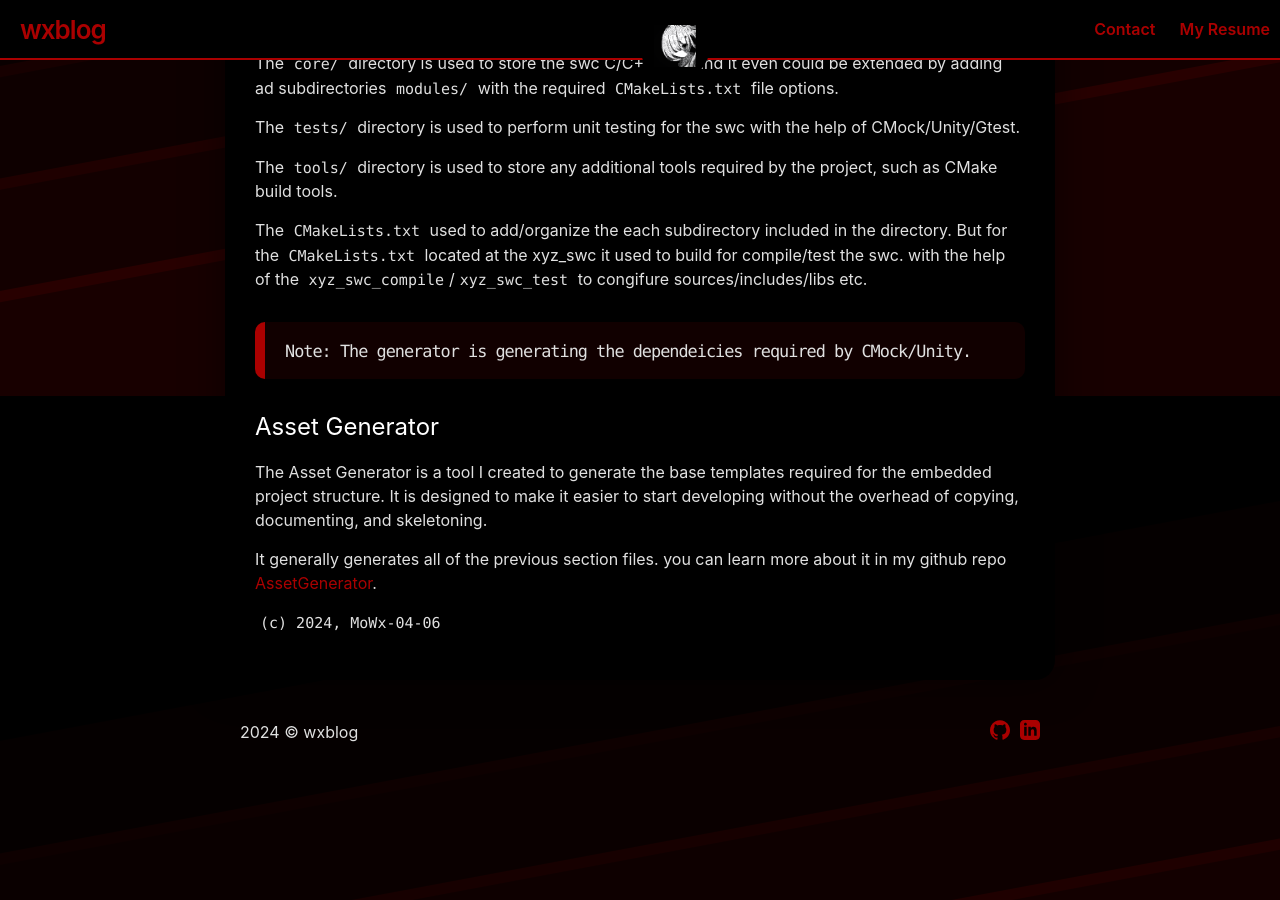
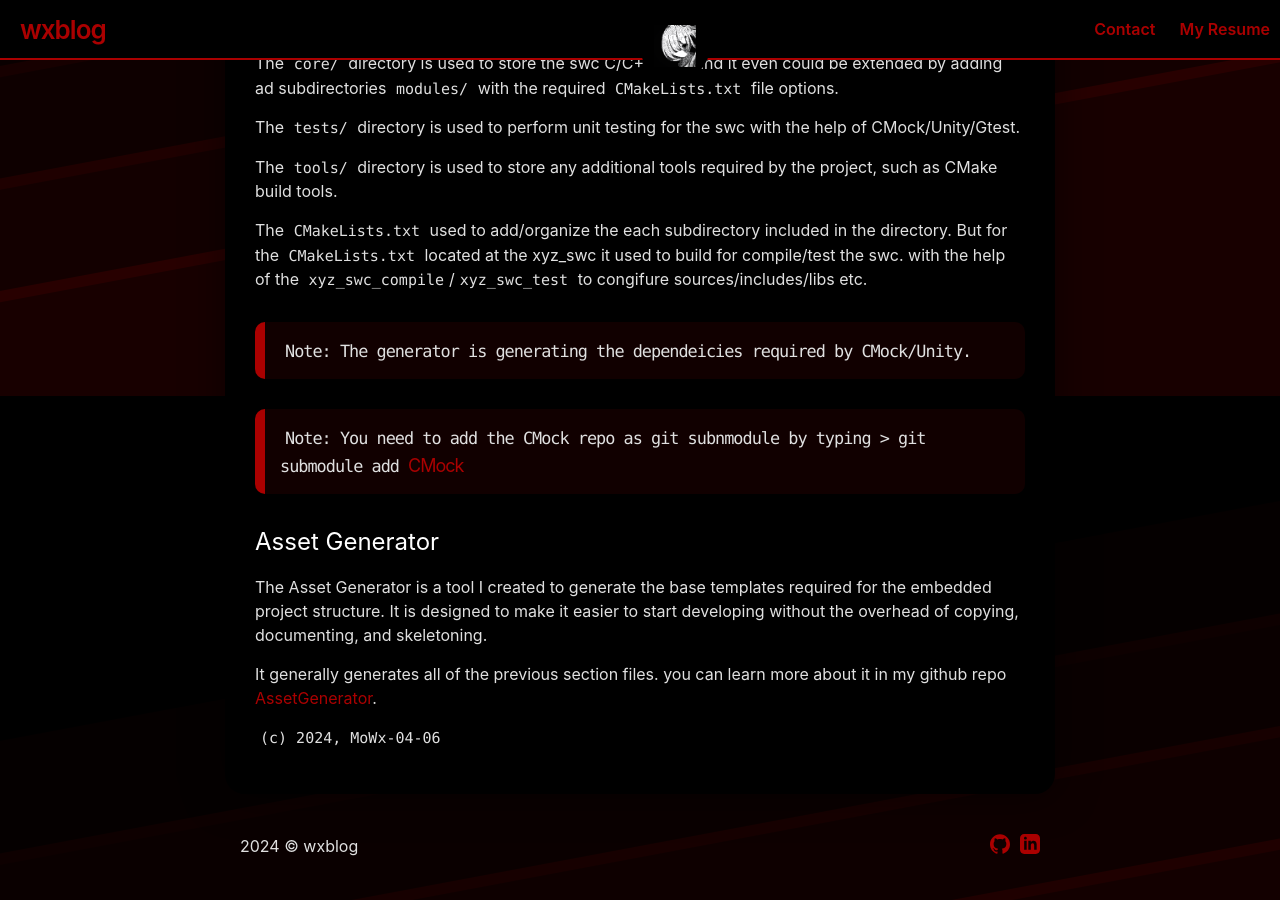
Before and after one commit to mohamedashraf-eng/wxblog, a Jekyll site: the page built from _posts/2024-04-06-_ECMake.md, in a window 1280 px wide and 900 px high, scrolled down 4104 px. Built offline with Jekyll 4.4.1, drawn with Linux system fonts in a browser that asks for light colours.

Commit message:
Added CMock submodule note

```diff
--- a/_posts/2024-04-06-_ECMake.md
+++ b/_posts/2024-04-06-_ECMake.md
@@ -153,6 +153,8 @@ The `CMakeLists.txt` used to add/organize the each subdirectory included in the
 
 > `Note: The generator is generating the dependeicies required by CMock/Unity.`
 
+> `Note: You need to add the CMock repo as git subnmodule by typing > git submodule add` [CMock](https://github.com/ThrowTheSwitch/CMock/tree/9192a950897929d948027421e30a372b1770469b)
+
 ## Asset Generator
 
 The Asset Generator is a tool I created to generate the base templates required for the embedded project structure. It is designed to make it easier to start developing without the overhead of copying, documenting, and skeletoning.
```
